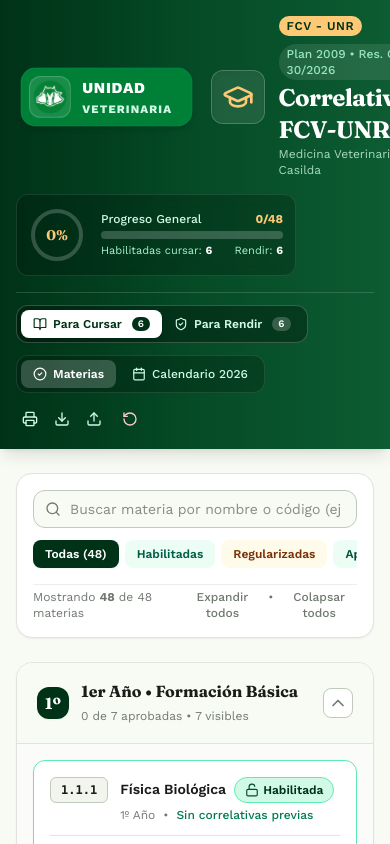
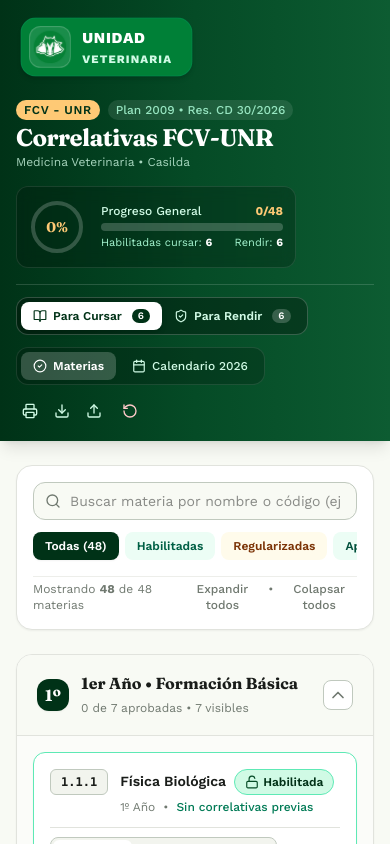
Before and after one commit to unidadveterinaria-arch/Correlativas-Uv-2009, a React (Vite) app: page / in a window 390 px wide. Shown: the top 844 px of the page. Built offline with nearby package versions, Linux system fonts and the light colour scheme.

Commit message:
Update Header.tsx

```diff
--- a/src/components/Header.tsx
+++ b/src/components/Header.tsx
@@ -57,12 +57,10 @@ export const Header: React.FC<HeaderProps> = ({
         <div className="flex flex-col md:flex-row md:items-center justify-between gap-4">
 
           {/* Logo & Title */}
-          <div className="flex items-center space-x-3.5">
-            <UnidadVeterinariaLogoHorizontal className="hidden sm:inline-flex shrink-0 scale-95" />
-            <div className="p-2.5 bg-white/10 backdrop-blur-md rounded-xl border border-white/20 shadow-inner sm:hidden">
-              <GraduationCap className="w-8 h-8 text-[#fec975]" />
-            </div>
-            <div>
+          <div className="flex flex-col sm:flex-row items-start sm:items-center gap-3.5">
+            <UnidadVeterinariaLogoHorizontal className="inline-flex shrink-0 scale-95" />
+
+            <div className="mt-2 sm:mt-0">
               <div className="flex items-center gap-2 flex-wrap">
                 <span className="text-xs font-semibold uppercase tracking-wider bg-[#fec975] text-[#003217] px-2 py-0.5 rounded-full font-sans">
                   FCV - UNR
```
